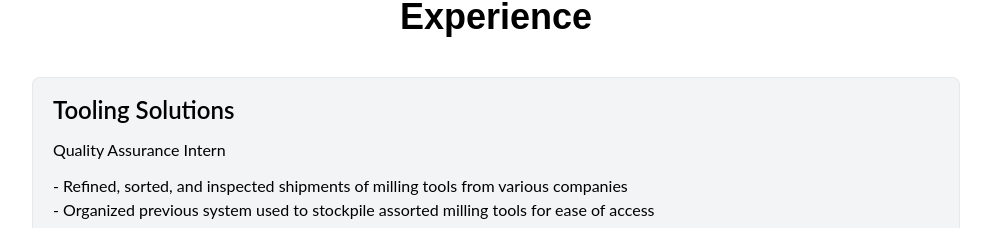
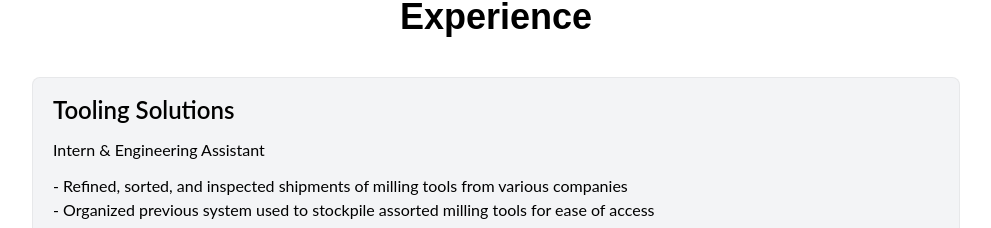
Before and after one commit to rhit-freelahr/portfolio, a React (Create React App) app: page / in a window 1280 px wide. Shown: the part 2839-3067 px from the top of the page, without its empty margins (144-1135 px from the left). Built offline with nearby package versions, Linux system fonts and the light colour scheme.

Commit message:
spelling mistake

```diff
--- a/src/components/experience.js
+++ b/src/components/experience.js
@@ -4,7 +4,7 @@
 const experienceList = [
   {
     title: "Tooling Solutions",
-    position: "Quality Assurance Intern",
+    position: "Intern & Engineering Assistant",
     description: `- Refined, sorted, and inspected shipments of milling tools from various companies
     - Organized previous system used to stockpile assorted milling tools for ease of access`,
     time: "August 2020 - November 2021"
@@ -36,7 +36,7 @@
   {
     title: "Teachers Assistant",
     position: "Data Structures and Algorithms TA",
-    description: `- Provided students with assistance for inclass activities and homework
+    description: `- Provided students with assistance for in class activities and homework
     - Graded and gave feedback on assignments to help students in need`,
     time: "November 2023 - Present"
   },
```
